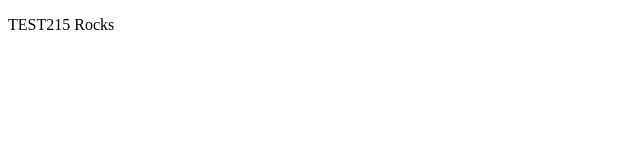
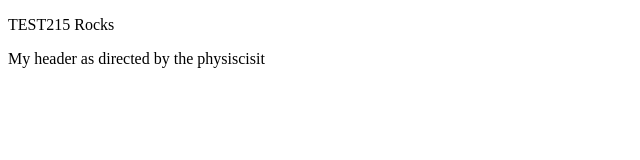
Before and after one commit to MaxwellOghomwenEguavoen/MB215GitTest, a plain HTML site: page index.html in a window 1280 px wide. Shown: the whole page, without its empty margins (0-640 px from the left). Drawn offline with Linux system fonts and the light colour scheme.

Commit message:
added header taggs

```diff
--- a/index.html
+++ b/index.html
@@ -8,6 +8,7 @@
 </head>
 <body>
     <p> TEST215 Rocks </p>
+    <header>My header as directed by the physiscisit</header>
 
 </body>
 </html>
```
